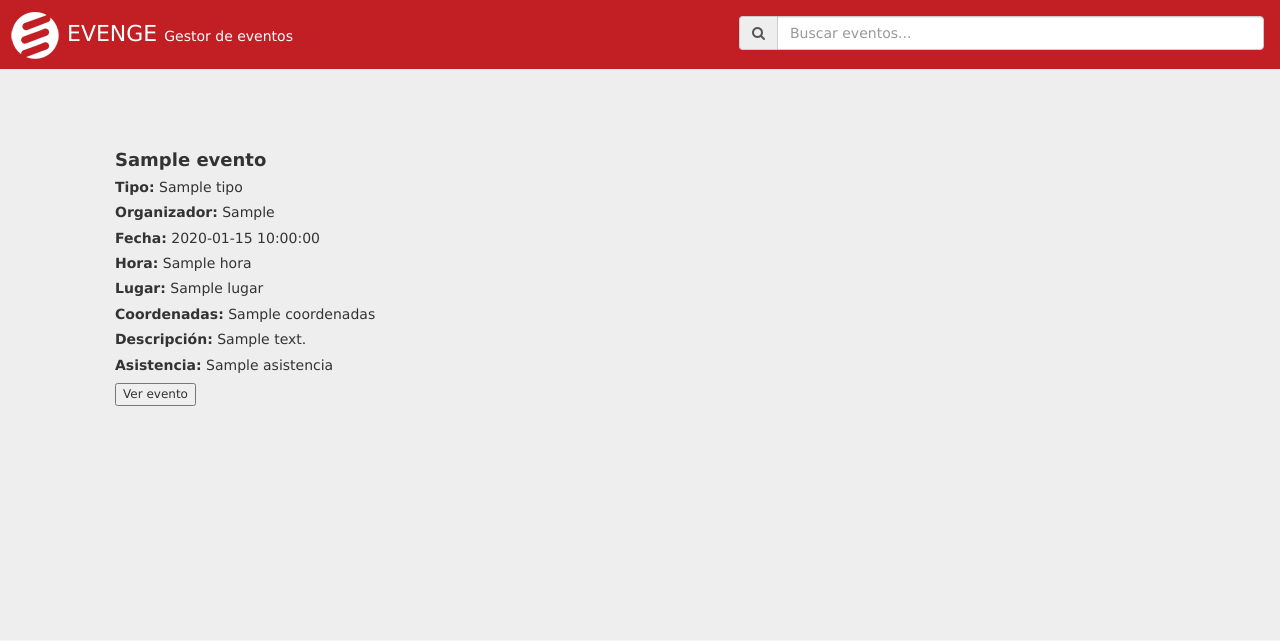
After one commit to evenge/EVENGE, a Python web app: template templates/templateLastEvent.html in a window 1280 px wide. The commit adds this page. Shown: the top 641 px of the page. Run offline with Jinja, Linux system fonts and the light colour scheme; the template is opened without the code that fills it: most values are stand-ins (such as "Sample title", 1, 10 or a date in 2020); some libraries are stand-ins or nearby versions.

Commit message:
close #107 Crear vista eventos para visitantes y arreglo indexVisitante

```diff
--- a/templates/indexVisitante.html
+++ b/templates/indexVisitante.html
@@ -13,7 +13,7 @@ but WITHOUT ANY WARRANTY; without even the implied warranty of
 MERCHANTABILITY or FITNESS FOR A PARTICULAR PURPOSE.  See the
 GNU General Public License for more details.
 -->
-
+{% extends "templates/index.html" %}
 {% block nav %}
 <div id="buscadorHeader" class="input-group col-xs-5 col-xs-12 pull-right">
     <span class="input-group-addon"><i class="fa fa-search "></i></span>
--- /dev/null
+++ b/templates/templateLastEvent.html
@@ -0,0 +1,48 @@
+<!--
+Evenge - gestor de eventos (events management)
+Copyright (C) 2014 - desarrollo.evenge@gmail.com
+Carlos Campos Fuentes | Francisco Javier Expósito Cruz | Iván Ortega Alba | Victor Coronas Lara
+
+This program is free software: you can redistribute it and/or modify
+it under the terms of the GNU General Public License as published by
+the Free Software Foundation, either version 3 of the License, or
+(at your option) any later version.
+
+This program is distributed in the hope that it will be useful,
+but WITHOUT ANY WARRANTY; without even the implied warranty of
+MERCHANTABILITY or FITNESS FOR A PARTICULAR PURPOSE.  See the
+GNU General Public License for more details.
+-->
+
+{% extends "templates/indexVisitante.html" %}
+{# tittle: titulo de la página #}
+{% block title %}Eventos{% endblock %}
+{# contenido central de la página #}
+{% block content %}
+<div class="col-sm-12">
+  <!--
+    Se muestran los 6 últimos eventos por defecto
+    cuando el usuario se desplace hacia abajo se cargaran
+    según va avanzando
+  -->
+  {% for n in eventos %}
+  <div class="col-sm-12 asistente-container">
+    <div class="col-sm-6 asistente-content">
+      <header>
+        <h4><strong> {{n.nombre}} </strong></h4>
+      </header>
+      <h5><strong>Tipo:</strong> {{n.tipo}}</h5>
+      <h5><strong>Organizador:</strong> {{n.idCreador}}</h5>
+      <h5><strong>Fecha:</strong> {{n.fecha}}</h5>
+      <h5><strong>Hora:</strong> {{n.hora}}</h5>
+      <h5><strong>Lugar:</strong> {{n.lugar}}</h5>
+      <h5><strong>Coordenadas:</strong> {{n.coordenadas}}</h5>
+      <h5><strong>Descripción:</strong> {{n.descripcion}}</h5>
+      <h5><strong>Asistencia:</strong> {{n.asistencia}}</h5>
+      <button class="buttonViewEvent"> Ver evento </button>
+    </div>
+  </div>
+  {% endfor  %}
+</div>
+
+{% endblock %}
```
